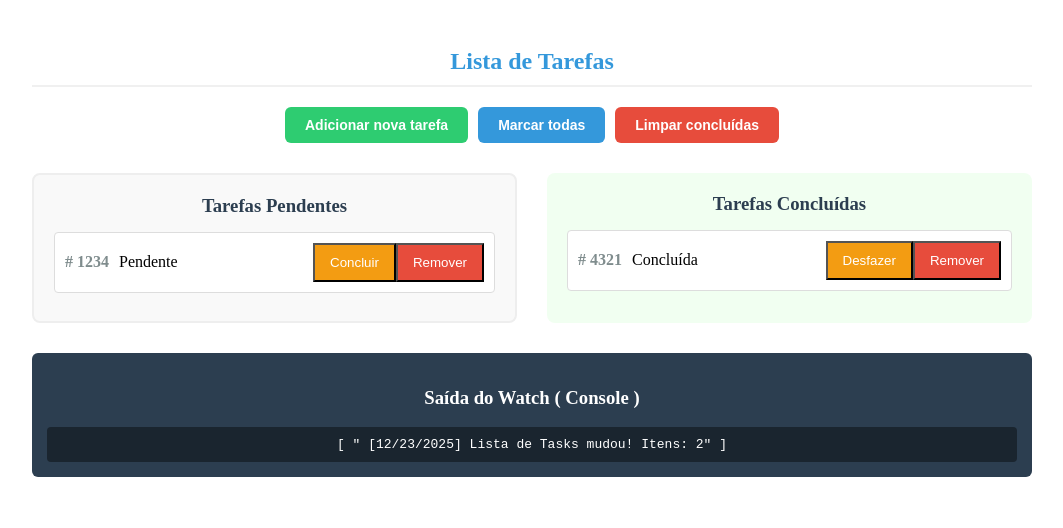
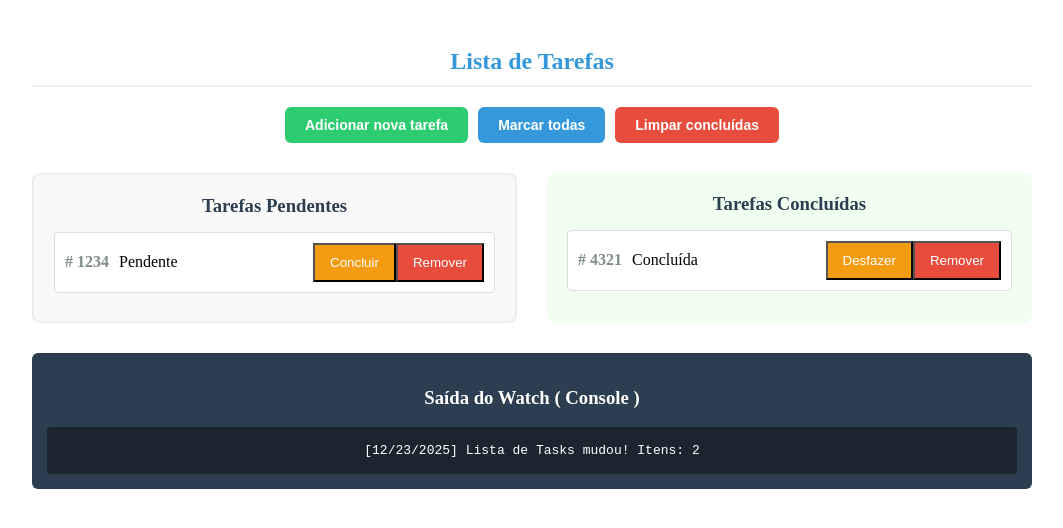
Before and after one commit to DaviRFerreir4/Vue.js, a Vue app in the folder Rocketseat/01-Teoria/01-Fundamentos-do-Vue/: page / in a window 1280 px wide. Shown: the top 528 px of the page, without its empty margins (108-1171 px from the left). Built offline with nearby package versions, Linux system fonts and the light colour scheme.

Commit message:
Trabalhando com v-for

```diff
--- a/Rocketseat/01-Teoria/01-Fundamentos-do-Vue/src/components/TaskList.vue
+++ b/Rocketseat/01-Teoria/01-Fundamentos-do-Vue/src/components/TaskList.vue
@@ -12,24 +12,30 @@
       <div class="pending-tasks">
         <h3>Tarefas Pendentes</h3>
         <TaskItem
-          :task="tasks[0]"
+          :task="task"
           @toggle-done="toggleTaskDone"
           @remove-task="removeTask"
+          v-for="task in pendingTasks"
+          :key="task.id"
         />
       </div>
       <div class="completed-tasks">
         <h3>Tarefas Concluídas</h3>
         <TaskItem
-          :task="tasks[1]"
+          :task="task"
           @toggle-done="toggleTaskDone"
           @remove-task="removeTask"
+          v-for="task in completedTasks"
+          :key="task.id"
         />
       </div>
     </div>
 
     <div class="watch-output">
       <h3>Saída do Watch ( Console )</h3>
-      <div class="log-container">{{ watchLogs }}</div>
+      <div class="log-container">
+        <p v-for="log in watchLogs" :key="log.length">{{ log }}</p>
+      </div>
     </div>
   </div>
 </template>
@@ -67,7 +73,7 @@
       },
       logWatch(message: string) {
         this.watchLogs.unshift(
-          ` [${new Date().toLocaleDateString()}]  ${message}`
+          `[${new Date().toLocaleDateString()}]  ${message}`
         )
       },
     },
@@ -97,6 +103,14 @@
         },
         deep: true,
         immediate: true,
+      },
+    },
+    computed: {
+      completedTasks() {
+        return this.tasks.filter((task) => task.done)
+      },
+      pendingTasks() {
+        return this.tasks.filter((task) => !task.done)
       },
     },
   }
@@ -211,9 +225,14 @@
     margin-top: 10px;
     padding: 10px;
     border-radius: 4px;
+    display: grid;
     overflow-y: auto;
 
     font-family: monospace;
     background-color: #1a252f;
+
+    p {
+      margin-block: 6px;
+    }
   }
 </style>
```
